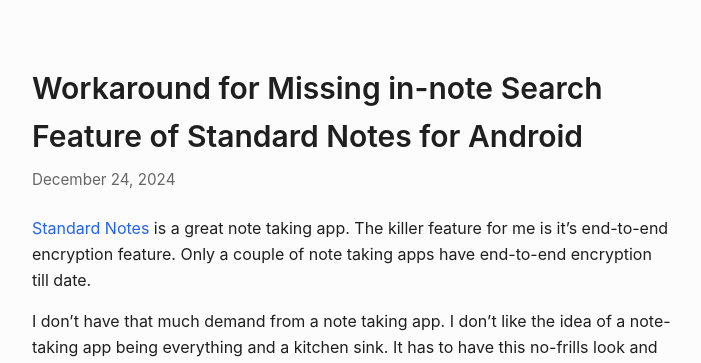
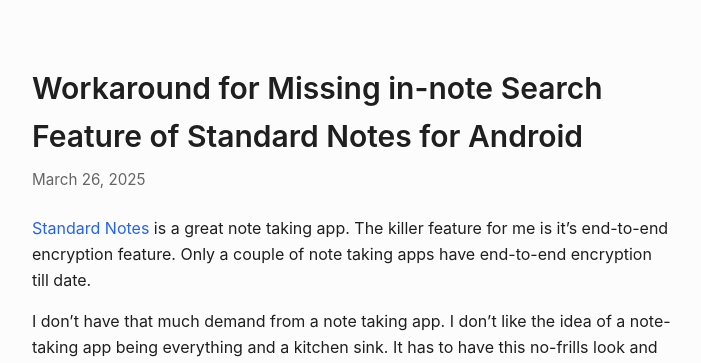
Before and after one commit to muntasimulhaque/muntasimulhaque.github.io, a Jekyll site: the page built from _posts/2025-03-26-standard-notes-search-workaround.md, in a window 1280 px wide. Shown: the top 363 px of the page, without its empty margins (288-989 px from the left). Built offline with Jekyll 4.4.1, drawn with Linux system fonts in a browser that asks for light colours.

Commit message:
Update 2025-03-26-standard-notes-search-workaround.md

```diff
--- a/_posts/2025-03-26-standard-notes-search-workaround.md
+++ b/_posts/2025-03-26-standard-notes-search-workaround.md
@@ -1,7 +1,7 @@
 ---
 layout: post
 title: Workaround for Missing in-note Search Feature of Standard Notes for Android
-date: 2024-12-24
+date: 2025-03-26
 ---
 
 [Standard Notes](https://standardnotes.com/){:target="_blank"} is a great note taking app. The killer feature for me is it's end-to-end encryption feature. Only a couple of note taking apps have end-to-end encryption till date.
```
